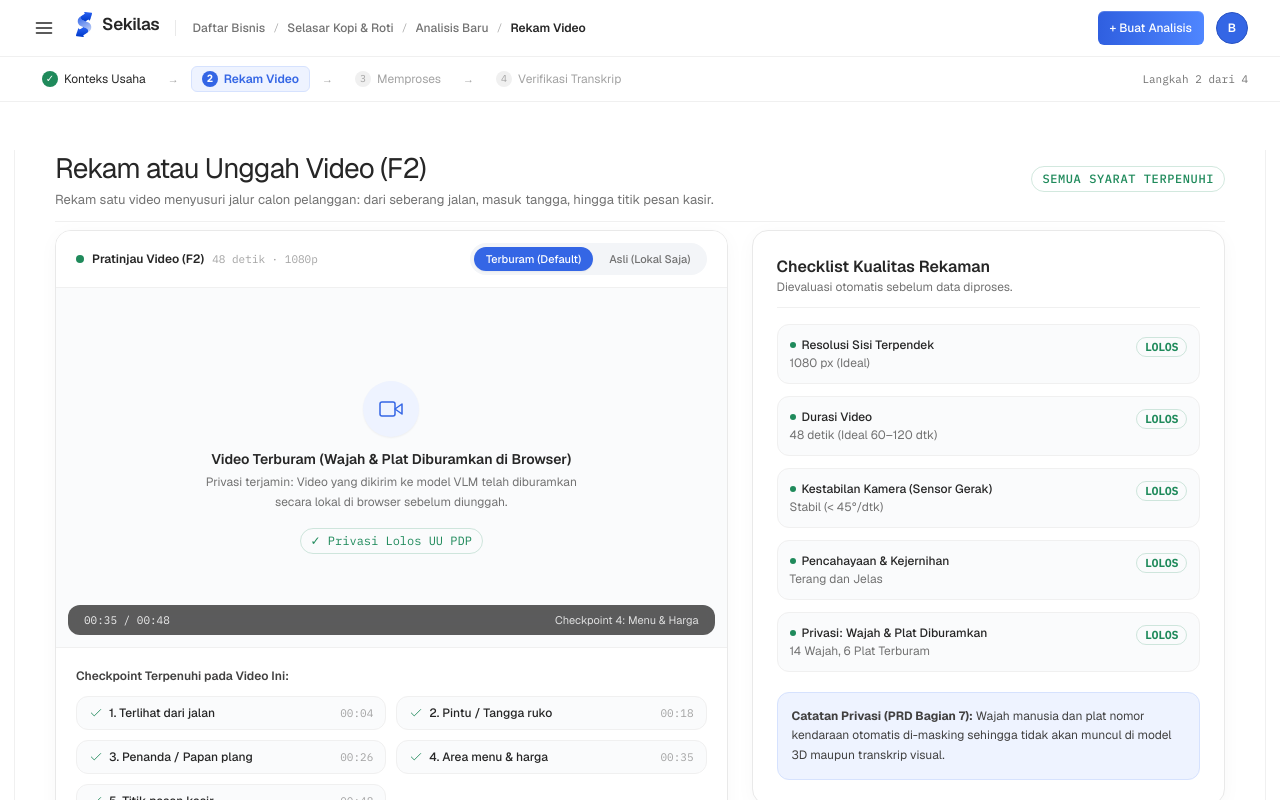
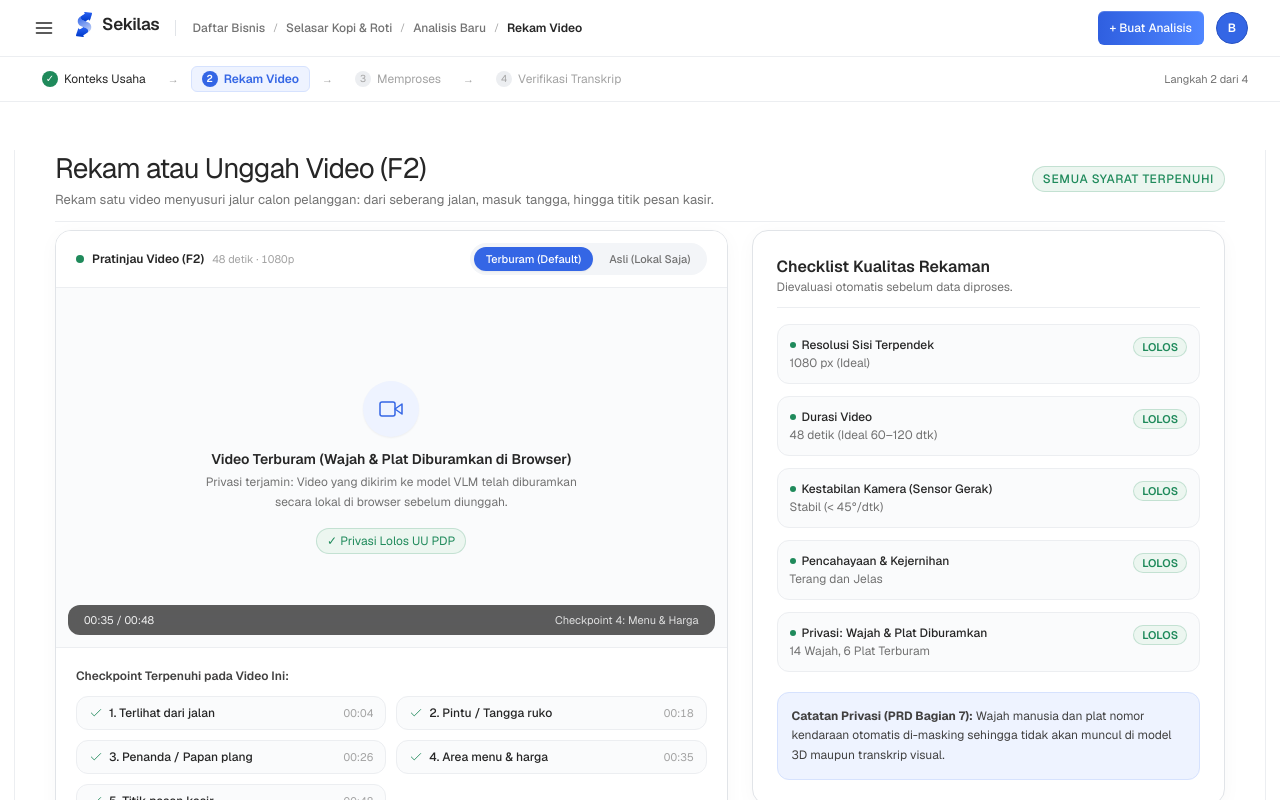
Before and after one commit to inRiza/Sekilas, a Next.js app in the folder fe/: page /business/analysis/video in a window 1280 px wide. Shown: the top 800 px of the page. Built offline with nearby package versions, Linux system fonts and the light colour scheme.

Commit message:
style(fe): tune app tokens and AppShell inset styles
Align sidebar/canvas colors, tabular mono numbers, and strip landing grid chrome inside the app panel.

```diff
--- a/fe/src/app/globals.css
+++ b/fe/src/app/globals.css
@@ -16,16 +16,41 @@
   --color-ink-soft: #414040;
   --color-muted: #727272;
   --color-subtle: #a3a3a3;
-  --color-hairline: #f0f0f0;
-  --color-line: #e9e9e9;
+  --color-hairline: #eceef1;
+  /* Garis tepi kartu: tipis tapi tetap terlihat di atas putih */
+  --color-line: #e1e4e8;
   --color-panel: #fafbfc;
 
   --color-friction: #c2453a;
   --color-friction-10: #fdf3f2;
   --color-impact: #1f8a5b;
+  --color-impact-10: #ecf6f0;
 
   --font-sans: var(--font-geist), ui-sans-serif, system-ui, sans-serif;
-  --font-mono: var(--font-plex-mono), ui-monospace, monospace;
+  /* Satu keluarga huruf di seluruh aplikasi: utilitas font-mono kini memakai Geist
+     dengan angka tabular (lebar sama), cocok untuk angka dan perhitungan. */
+  --font-mono: var(--font-geist), ui-sans-serif, system-ui, sans-serif;
+
+  /* Area aplikasi (mengikuti referensi): sidebar abu-abu sangat muda, konten putih,
+     kartu putih bergaris tepi abu-abu tipis. */
+  --color-sidebar: #f7f8f9;
+  --color-canvas: #ffffff;
+  /* Menu aktif / isian halus */
+  --color-soft: #eceef1;
+  /* Hover halus */
+  --color-hover: #f2f3f5;
+}
+
+.font-mono {
+  font-variant-numeric: tabular-nums;
+}
+
+/* Potongan kode/perintah tetap memakai huruf monospace sungguhan */
+code,
+pre,
+kbd,
+samp {
+  font-family: var(--font-plex-mono), ui-monospace, monospace;
 }
 
 html {
@@ -168,3 +193,44 @@ body {
     animation: none;
   }
 }
+
+/* ---------- Area aplikasi (di dalam panel AppShell): tanpa garis kolom & joint ---------- */
+.app-inset .section {
+  border-bottom: 0;
+}
+
+.app-inset .col {
+  border-inline: 0;
+}
+
+.app-inset .section > .col::before,
+.app-inset .section > .col::after {
+  display: none;
+}
+
+/* Hover yang konsisten untuk tombol sekunder bergaris tepi */
+.app-inset :is(a, button).border:hover {
+  background-color: var(--color-hover);
+}
+
+/* Satu gaya huruf: label kecil tidak lagi kapital berspasi lebar (terlihat seperti font lain) */
+.app-inset .uppercase {
+  text-transform: none;
+  letter-spacing: normal;
+}
+
+.app-inset .font-mono {
+  letter-spacing: normal;
+}
+
+/* Baris log yang muncul bertahap (halaman pemrosesan) */
+@keyframes fadeIn {
+  from {
+    opacity: 0;
+    transform: translateY(4px);
+  }
+  to {
+    opacity: 1;
+    transform: none;
+  }
+}
```
